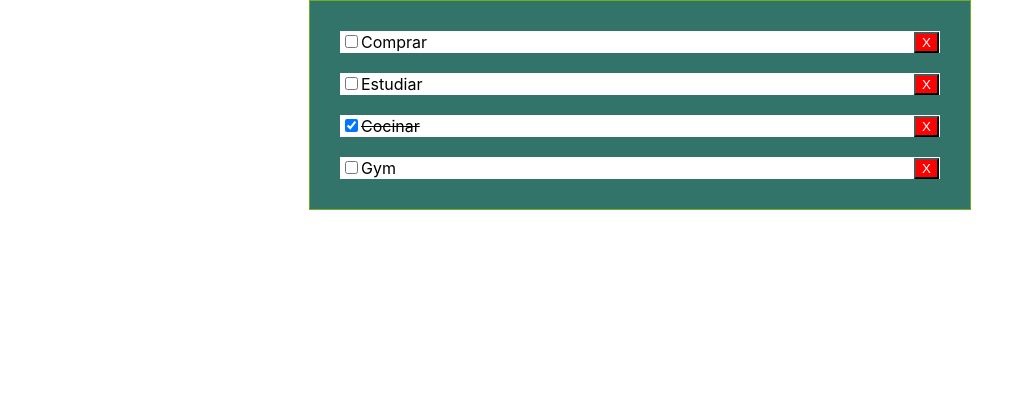
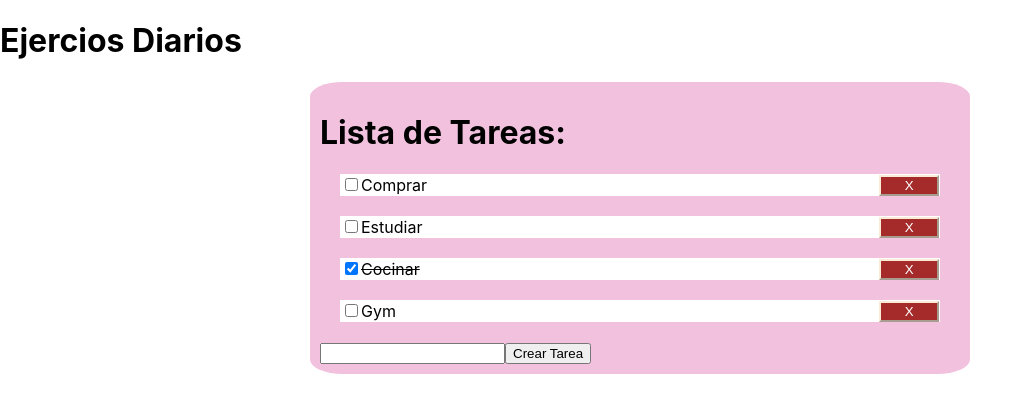
Before and after one commit to RodriguezLorena/Practicas-diarias, a React (Create React App) app: page / in a window 1280 px wide. Shown: the top 412 px of the page, without its empty margins (0-1032 px from the left). Built offline with nearby package versions, Linux system fonts and the light colour scheme.

Commit message:
Funcionalidad completa

```diff
--- a/src/App.css
+++ b/src/App.css
@@ -1,12 +1,15 @@
 .container{
   margin: auto;
   width: 50%;
-  border: 1px solid #73AD21;
-  background-color: #32746A;
+  border-radius: 5%;
+  background-color: #f2c1de;
   padding: 10px;
 }
 .add-btn{
   float: right;
-  background-color: red;
+  background-color: brown;
+  border-color: antiquewhite;
   color: white;
+  width: 10%;
+  height: 100%;
 }
--- a/src/App.js
+++ b/src/App.js
@@ -2,6 +2,8 @@ import {useState} from "react"
 import data from "./data.json"
 import ListaTareas from "./Components/ListaTareas";
 import './App.css';
+import FormDeCreacion from "./Components/FormDeCreacion";
+import Titulo from "./Components/Titulo";
 
 function App() {
   const[tareas, setTareas]=useState(data)
@@ -16,11 +18,26 @@ function App() {
   }
 
   const handleClick= (id)=>{
- console.log("click ", id)
+//  console.log("click ", id)
+ const filtro = [...tareas].filter((elem)=> elem.id !== id)
+ setTareas(filtro)
   }
+
+  const addTarea= (nuevasTareas)=>{
+    // console.log("Nueva tarea ", nuevasTareas)
+    const nuevoItem= {id : +new Date(), tarea: nuevasTareas, hecho: false}
+
+    setTareas([...tareas, nuevoItem]);
+  }
+
   return (
+    <div>
+      <Titulo/>
     <div className="container">
+      <h1>Lista de Tareas:</h1>
      <ListaTareas tareas={tareas} handleCheck={handleCheck} handleClick={handleClick}/>
+     <FormDeCreacion addTarea={addTarea}/>
+    </div>
     </div>
   );
 }
--- /dev/null
+++ b/src/Components/FormDeCreacion.js
@@ -0,0 +1,31 @@
+import React from 'react'
+import { useState } from 'react'
+
+const FormDeCreacion = ({addTarea}) => {
+ const [nuevaTarea, setNuevaTarea]= useState("")
+
+ const handleForm= (e)=>{
+    console.log(e)
+    setNuevaTarea(e.target.value)
+
+ }
+
+ const handleSubmit= (e)=>{
+    e.preventDefault()
+    if(nuevaTarea.trim() !== ""){
+        addTarea(nuevaTarea);
+        setNuevaTarea("")
+    }
+ }
+
+  return (
+    <div>
+        <form onSubmit={handleSubmit}>
+            <input type="text" value={nuevaTarea} onChange={handleForm}/>
+            <button>Crear Tarea</button>
+        </form>
+    </div>
+  )
+}
+
+export default FormDeCreacion
--- /dev/null
+++ b/src/Components/Titulo.js
@@ -0,0 +1,15 @@
+import React from 'react'
+
+
+
+const Titulo = () => {
+
+  return (
+    <div>
+        <h1>Ejercios Diarios </h1>
+
+    </div>
+  )
+}
+
+export default Titulo
```
